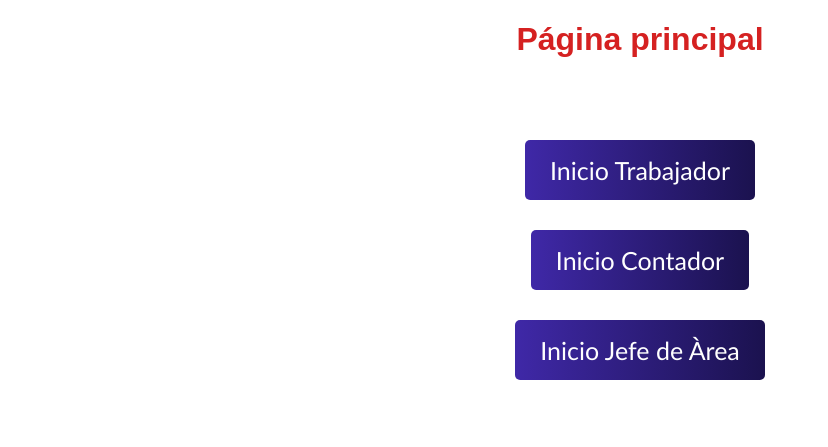
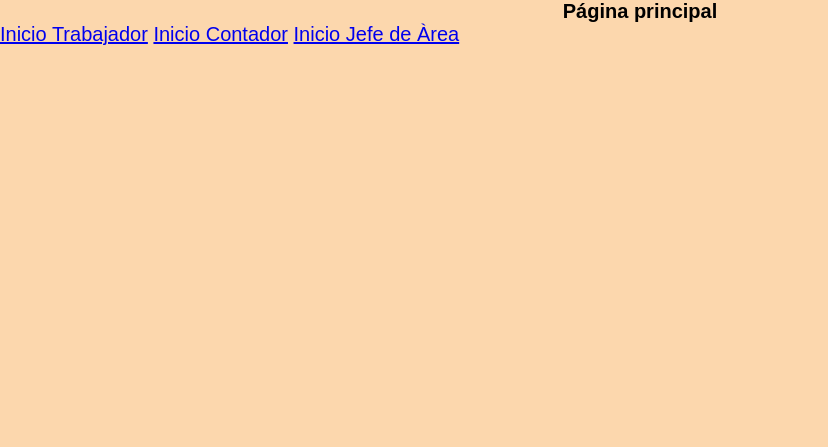
Before and after one commit to USM-Wolffe/Proyecto-de-Software, a Django app: page / in a window 1280 px wide. Shown: the top 447 px of the page, without its empty margins (0-828 px from the left). Run offline with Django 4.2, Linux system fonts and the light colour scheme.

Commit message:
mas html y css

```diff
--- a/RendicionDeGastos/MainApp/static/MainApp/styles.css
+++ b/RendicionDeGastos/MainApp/static/MainApp/styles.css
@@ -1,31 +1,59 @@
-body {
-    font-family: Arial, sans-serif;
-    color: #d52121;
+*{
+    box-sizing: border-box;
+    margin: 0;
+    padding: 0;
+    font-family: Arial, Helvetica, sans-serif;
+    font-size: 20px;
 }
 
-.botones {
-    display: flex;
-    flex-direction: column;
-    justify-content: center;
-    align-items: center;
-    height: 45vh;
+body{
+    background-color: #FCD7AD;
 }
 
-.boton-trabajador {
-    font-size: 25px;
-    font-family: 'Trebuchet MS', Arial, sans-serif;
-    display: inline-block; /* Permite aplicar padding y márgenes */
-    padding: 15px 25px; /* Espaciado interno */
-    color: rgb(255, 255, 255); /* Color del texto */
-    text-align: center; /* Centrar texto */
-    text-decoration: none; /* Quitar subrayado */
-    border-radius: 5px; /* Bordes redondeados */
-    transition: background-color 0.3s; /* Efecto suave para el cambio de color */
-    margin: 15px 0; /*margen vertical*/
-    background-image: linear-gradient(to right, #3f28a7, #1b124f);
+.header{
+    background-color: #5296A5;
+    display: flex;
+    justify-content: flex-end;
+    align-items: center;
+    height: 85px;
+    padding: 5px 10%;
+}
+
+.header .nav-links{
+    list-style: none;
+    display: flex;
+}
+
+.header .inicio{
+    margin-right: auto;
+}
+
+.header .nav-links li{
+    display: inline-block;
+    padding: 0 20px;
+}
+
+.header .nav-links li:hover{
+    transform: scale(1.01);
+}
+
+.header .nav-links a{
+    font-size: 2000;
+    color: #32161f;
+    text-decoration: none;
+}
+
+.header .nav-links li a:hover{
+    color: azure;
 
 }
-.boton-trabajador:hover {  /*Cuando se pasa el mouse por encima*/
-    background-image: linear-gradient(to right, #34b556, #56c150);
-    background-color: #0056b3;
+
+.header .btn button{   /*boton derecho*/
+    font-weight: 700;
+    padding: 9px 25px;
+    background-color: aqua;
+    border: none;
+    border-radius: 50px;
+    cursor: pointer;
+    transition: all 0.3s ease 0s;
 }
--- a/RendicionDeGastos/RendicionDeGastos/settings.py
+++ b/RendicionDeGastos/RendicionDeGastos/settings.py
@@ -37,6 +37,7 @@ INSTALLED_APPS = [
     'django.contrib.sessions',
     'django.contrib.messages',
     'django.contrib.staticfiles',
+    'livereload',
     'MainApp',
 ]
 
```
Also changed, not shown: RendicionDeGastos/MainApp/templates/MainApp/trabajador.html (+14 -2 lines).
